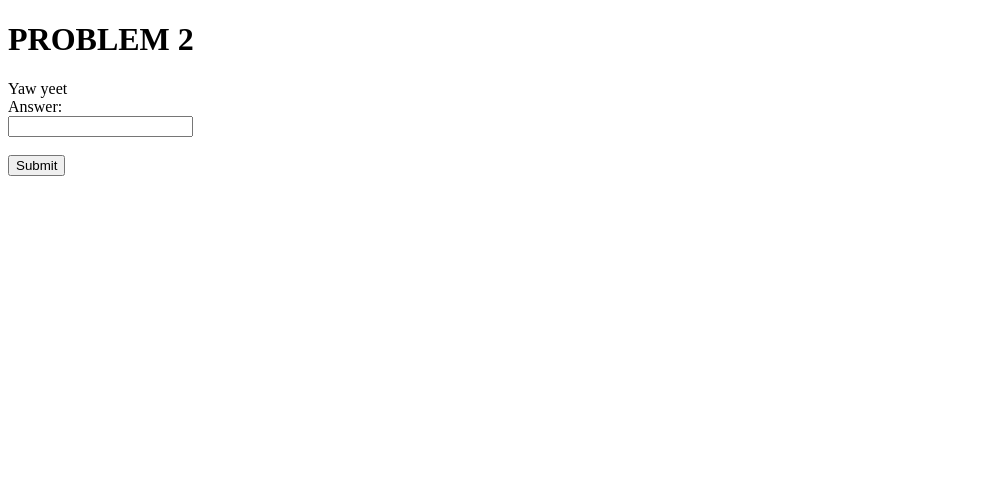
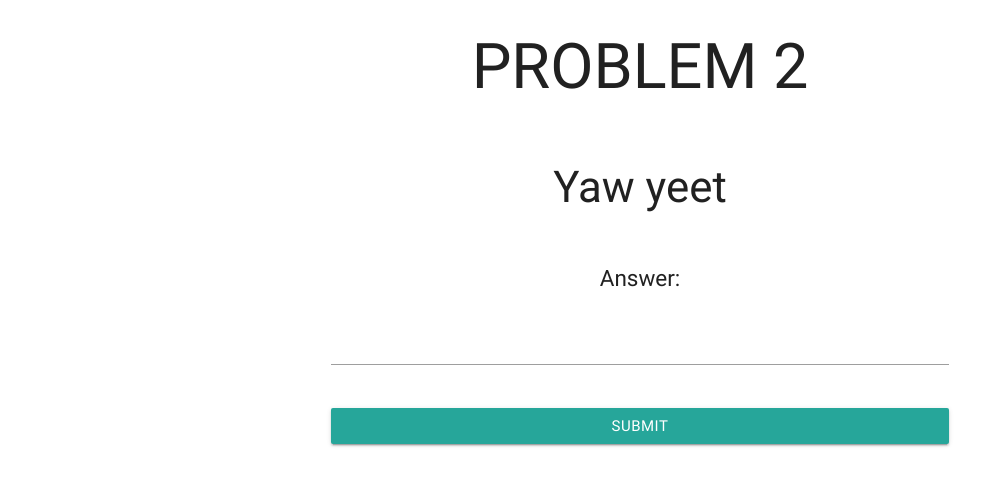
Before and after one commit to rchhong/Competitions-Website, a website: page static/2.html in a window 1280 px wide. Shown: the whole page, without its empty margins (0-1005 px from the left). Drawn offline with nearby package versions, Linux system fonts and the light colour scheme.

Commit message:
Added CSS

```diff
--- a/static/2.html
+++ b/static/2.html
@@ -1,16 +1,32 @@
 <!DOCTYPE html>
 <head>
+    <link rel="stylesheet" href="https://cdnjs.cloudflare.com/ajax/libs/materialize/0.100.2/css/materialize.min.css">
+    <script src="https://cdnjs.cloudflare.com/ajax/libs/materialize/0.100.2/js/materialize.min.js"></script>
+    <link rel="stylesheet" href="main.css">
   <title>Problem 2</title>
 </head>
 
 <body>
-  <h1>PROBLEM 2</h1>
-  <span>Yaw yeet</span>
-  <form class="" action="/2" method="POST">
-      Answer:<br>
-      <input type="text" name="answer" value="">
-      <br>
-      <br>
-      <input type="submit" value="Submit">
-  </form>
+
+    <div class="row">
+        <h1>PROBLEM 2</h1>
+
+        <div class="section">
+            <h3>Yaw yeet</h3>
+        </div>
+
+        <div class="section">
+        <div class="col s3"></div>
+          <form class="col s6" action="/2" method="POST">
+            <h6>Answer:</h6><br>
+            <input id="inText" type="text" name="answer" value="">
+            <br>
+            <br>
+            <input id="button" class="col s12 btn waves-effect waves-light" type="submit" value="Submit">
+          </form>
+        <div class="col s3"></div>
+      </div>
+
+    </div>
+
 </body>
--- /dev/null
+++ b/static/main.css
@@ -0,0 +1,20 @@
+h1
+{
+    text-align: center;
+}
+
+h3
+{
+    text-align: center;
+}
+
+h6
+{
+    text-align: center;
+    font-size: 1.5rem;
+}
+
+#inText
+{
+    text-align: center;
+}
```
Also changed, not shown: static/1.html (+25 -9 lines).
